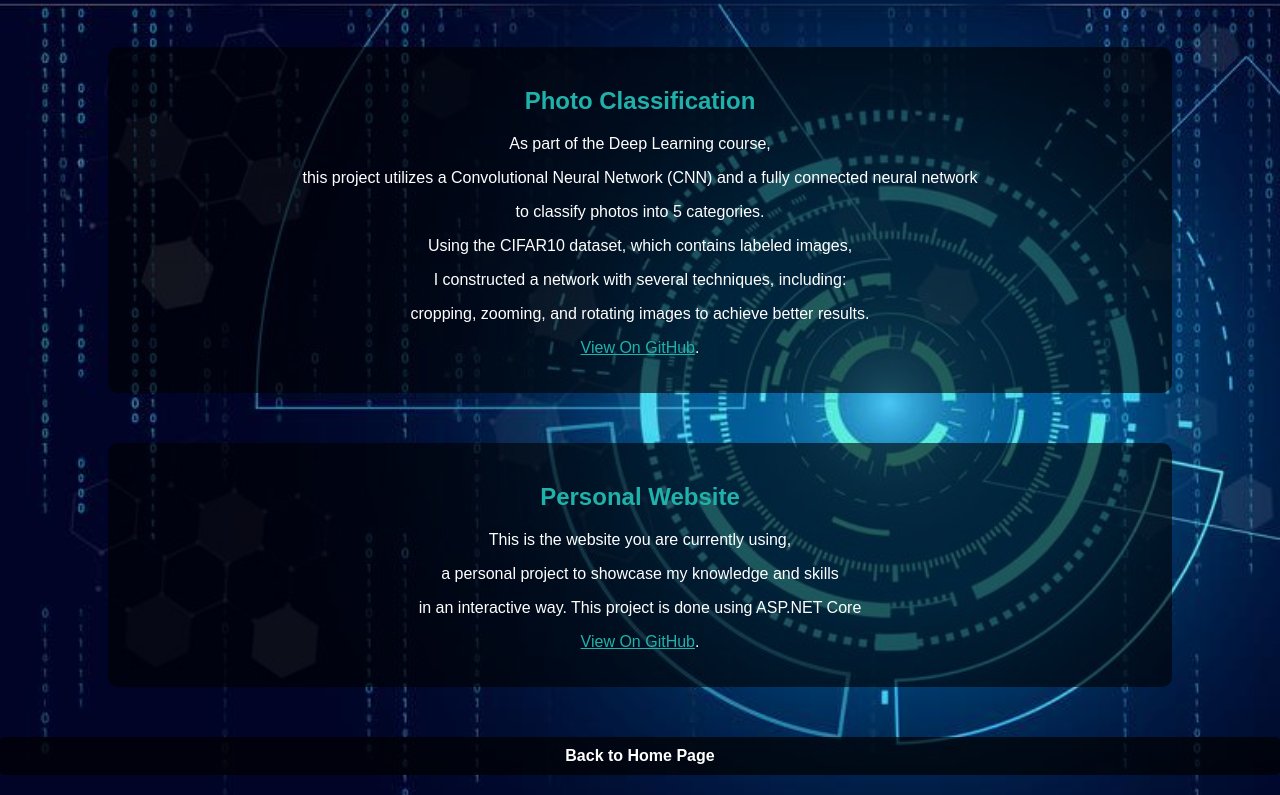
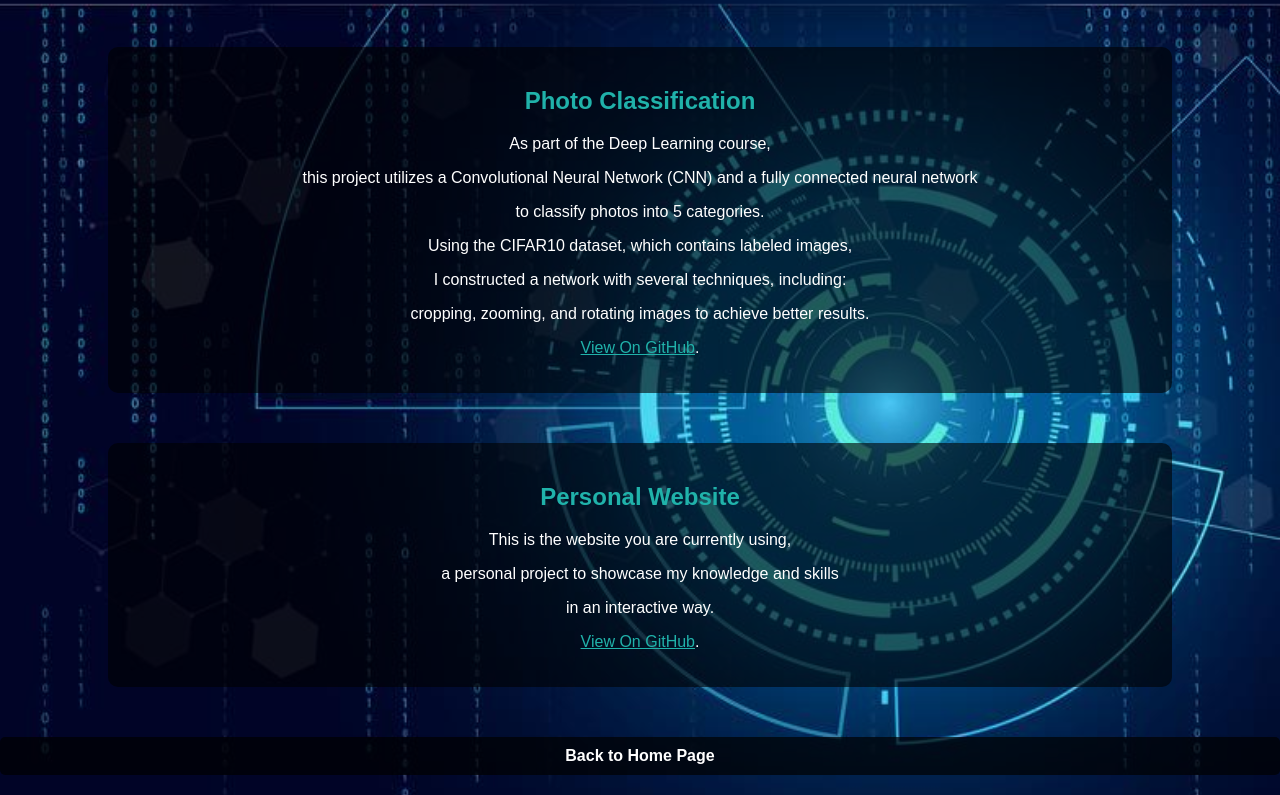
Before and after one commit to zafrany29/My_Web_Site, a plain HTML site: page MyProjects.html in a window 1280 px wide. Shown: the part 2396-3191 px from the top of the page. Drawn offline with Linux system fonts and the light colour scheme.

Commit message:
Update MyProjects.html

```diff
--- a/MyProjects.html
+++ b/MyProjects.html
@@ -265,7 +265,7 @@
             <h2>Personal Website</h2>
             <p>This is the website you are currently using,</p>
             <p>a personal project to showcase my knowledge and skills</p>
-            <p>in an interactive way. This project is done using ASP.NET Core</p>
+            <p>in an interactive way.</p>
             <p>
                 <a href="https://github.com/zafrany29/My_Web_Site" target="_blank" style="color: lightseagreen; text-decoration: underline;">View On GitHub</a>.
             </p>
```
